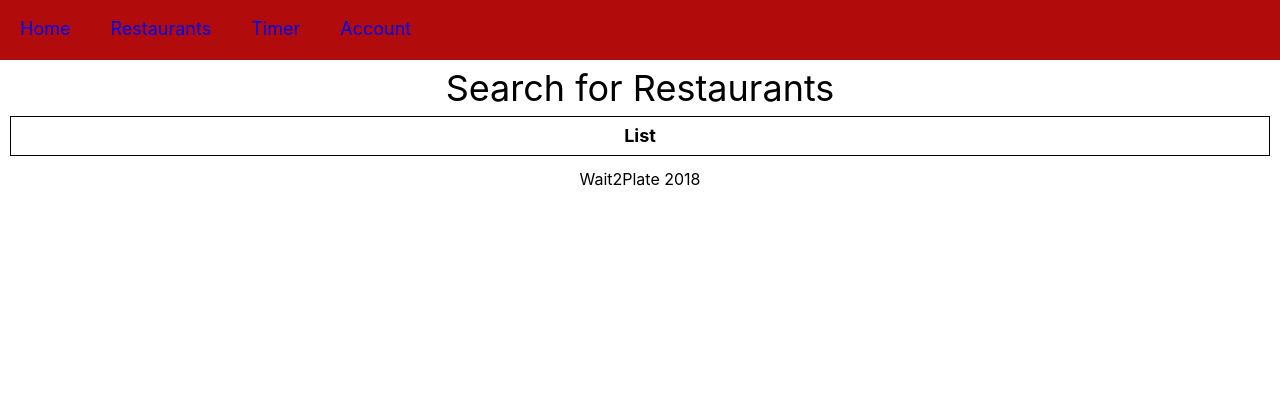
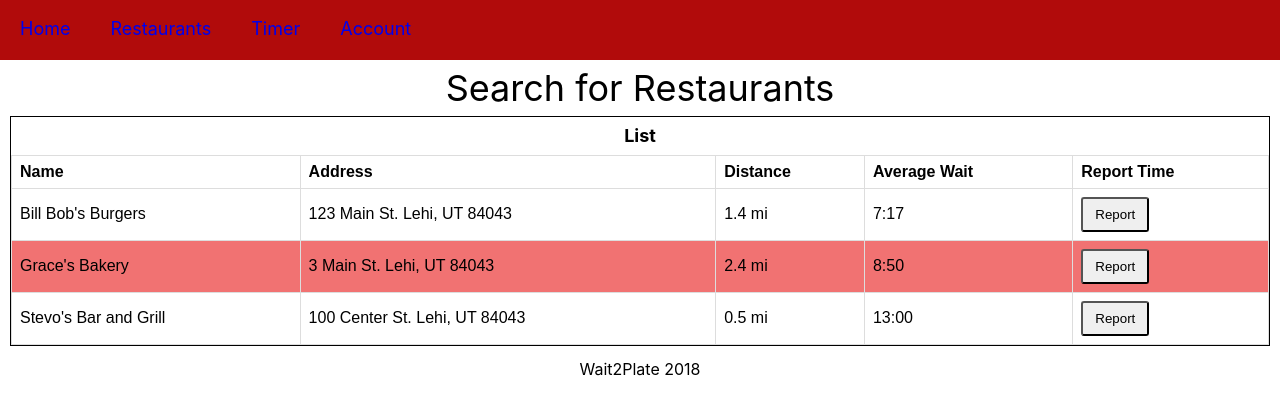
Before and after one commit to jmkeller3/wait2plate-client, a React (Create React App) app: page /restaurants in a window 1280 px wide. Shown: the top 414 px of the page. Built offline with nearby package versions, Linux system fonts and the light colour scheme.

Commit message:
added data to restaurants

```diff
--- a/src/components/Restaurants.js
+++ b/src/components/Restaurants.js
@@ -1,6 +1,40 @@
 import React from "react";
+import { connect } from "react-redux";
 
-export default function Restaurants(props) {
+export class Restaurants extends React.Component {
+  constructor(props) {
+    super(props);
+  }
+  render() {
+    function millisToMinutesAndSeconds(millis) {
+      const minutes = Math.floor(millis / 60000);
+      const seconds = ((millis % 60000) / 1000).toFixed(0);
+      return minutes + ":" + (seconds < 10 ? "0" : "") + seconds;
+    }
+    const restaurantData = this.props.restaurants.map(restaurant => {
+      function average(times) {
+        return (
+          times.reduce(function(a, b) {
+            return a + b;
+          }) / times.length
+        );
+      }
+      let average_time = average(restaurant.reported_times);
+
+      let times = millisToMinutesAndSeconds(average_time);
+
+      return (
+        <tr>
+          <td>{restaurant.name}</td>
+          <td>{restaurant.address}</td>
+          <td>{restaurant.distance}</td>
+          <td>{times}</td>
+          <td>
+            <button>Report</button>
+          </td>
+        </tr>
+      );
+    });
     return (
       <main role="main">
         <header role="banner">
@@ -9,7 +43,26 @@ export default function Restaurants(props) {
 
         <section>
           <h3>List</h3>
+          <table>
+            <thead>
+              <tr>
+                <th>Name</th>
+                <th>Address</th>
+                <th>Distance</th>
+                <th>Average Wait</th>
+                <th>Report Time</th>
+              </tr>
+            </thead>
+            <tbody>{restaurantData}</tbody>
+          </table>
         </section>
       </main>
     );
   }
+}
+
+const mapStatetoProps = state => ({
+  restaurants: state.restaurants
+});
+
+export default connect(mapStatetoProps)(Restaurants);
--- a/src/reducers/index.js
+++ b/src/reducers/index.js
@@ -26,6 +26,29 @@ const initialState = {
     }
   ],
   points: [],
+  restaurants: [
+    {
+      id: 101,
+      name: "Bill Bob's Burgers",
+      address: "123 Main St. Lehi, UT 84043",
+      distance: "1.4 mi",
+      reported_times: [392000, 420000, 498000]
+    },
+    {
+      id: 102,
+      name: "Grace's Bakery",
+      address: "3 Main St. Lehi, UT 84043",
+      distance: "2.4 mi",
+      reported_times: [465000, 594000]
+    },
+    {
+      id: 103,
+      name: "Stevo's Bar and Grill",
+      address: "100 Center St. Lehi, UT 84043",
+      distance: "0.5 mi",
+      reported_times: [780000]
+    }
+  ],
   error: null
 };
 
```
Lines whose indentation alone changed are shown as unchanged.
